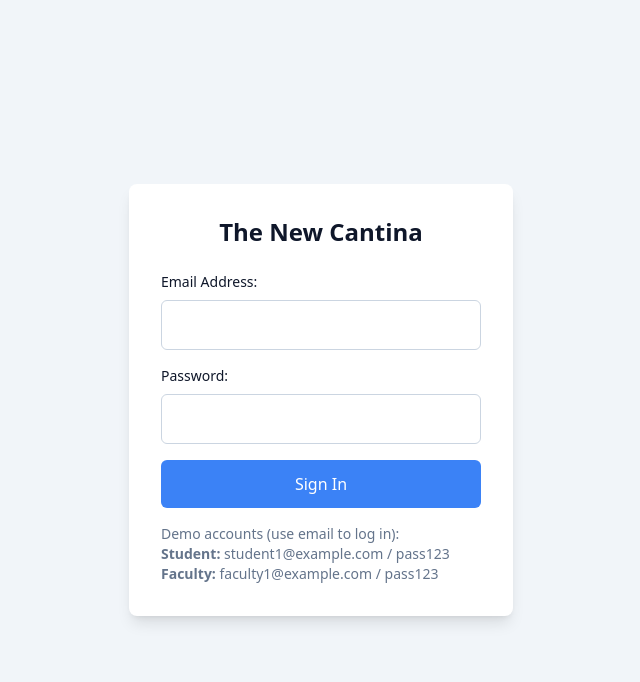
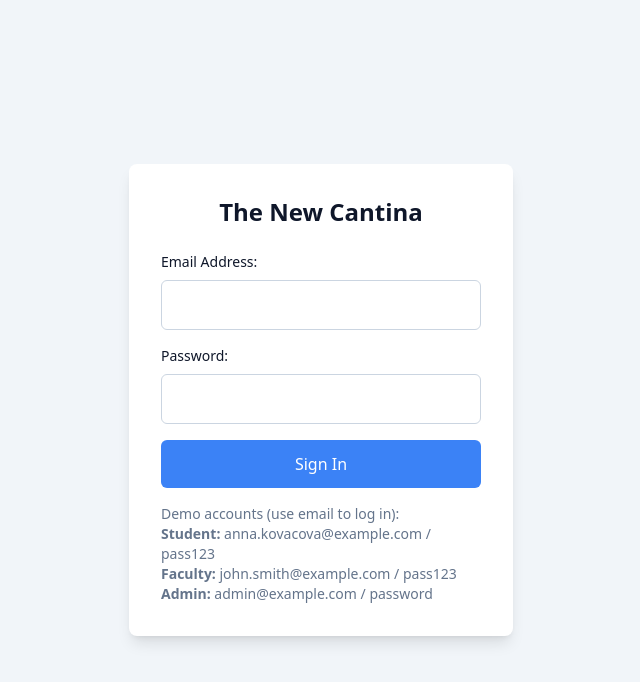
Before and after one commit to Gabaule/TheNewCantina, a Flask app: page /login in a window 1280 px wide. Shown: the top 682 px of the page, without its empty margins (319-959 px from the left). Run offline with Flask 3, Linux system fonts and the light colour scheme; some libraries are stand-ins or nearby versions.

Commit message:
ui login

```diff
--- a/app/db_seeder.py
+++ b/app/db_seeder.py
@@ -41,7 +41,7 @@ def populate_database_if_empty():
         user3 = AppUser.create_user(last_name='Novák', first_name='Jakub', email='jakub.novak@example.com', password='pass123', balance=18.75, role='student')
         user4 = AppUser.create_user(last_name='Kováčová', first_name='Anna', email='anna.kovacova@example.com', password='pass123', balance=31.00, role='student')
         user5 = AppUser.create_user(last_name='Smith', first_name='John', email='john.smith@example.com', password='pass123', balance=0.00, role='staff')
-        user6 = AppUser.create_user(last_name='Admin', first_name='Alice', email='admin@example.com', password='admin_pass', balance=100.00, role='admin')
+        user6 = AppUser.create_user(last_name='Admin', first_name='Alice', email='admin@example.com', password='password', balance=100.00, role='admin')
 
         db.session.commit()
         print("  - Users, Cafeterias, and Dishes created successfully.")
--- a/app/templates/login.html
+++ b/app/templates/login.html
@@ -25,8 +25,9 @@
 
         <div class="mt-4 text-sm text-slate-500 dark:text-slate-400">
             <p>Demo accounts (use email to log in):</p>
-            <p><strong>Student:</strong> student1@example.com / pass123</p>
-            <p><strong>Faculty:</strong> faculty1@example.com / pass123</p>
+            <p><strong>Student:</strong> anna.kovacova@example.com / pass123</p>
+            <p><strong>Faculty:</strong> john.smith@example.com / pass123</p>
+            <p><strong>Admin:</strong> admin@example.com / password</p>
         </div>
     </div>
 </div>
```
